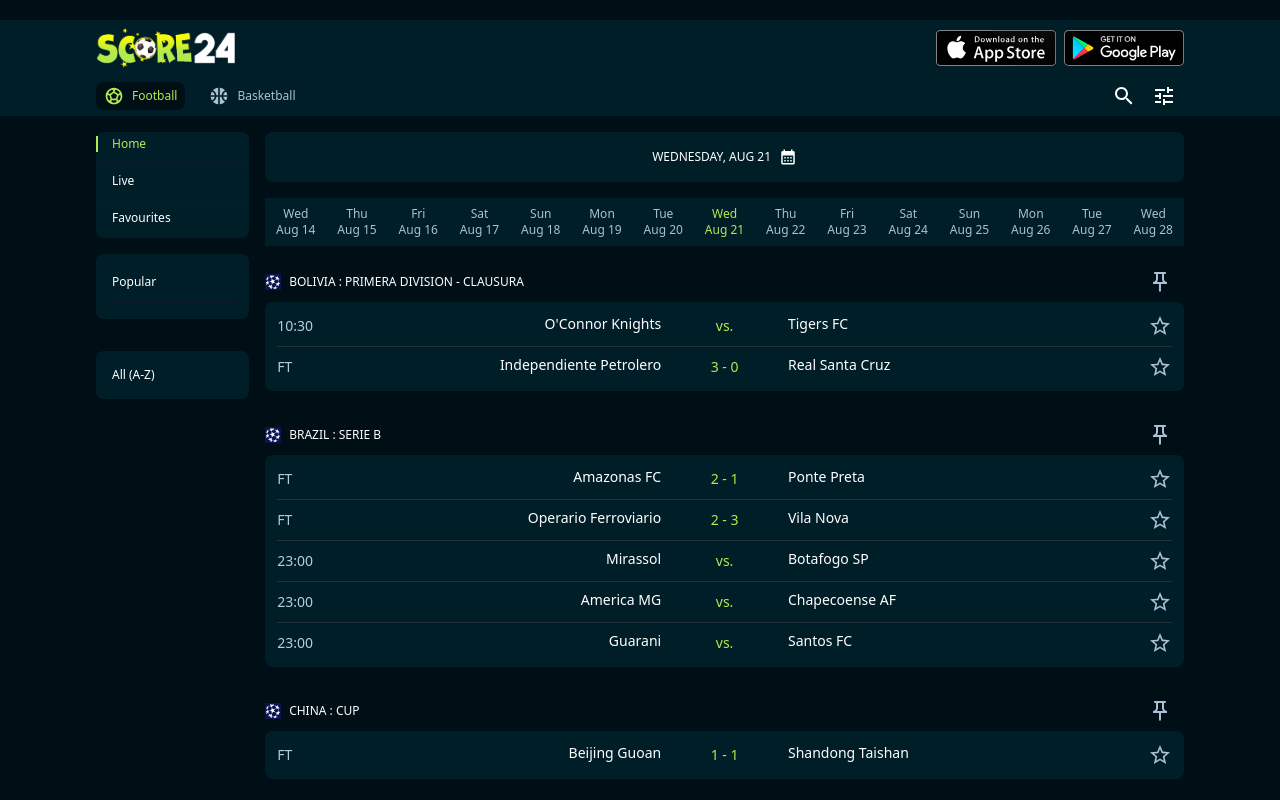
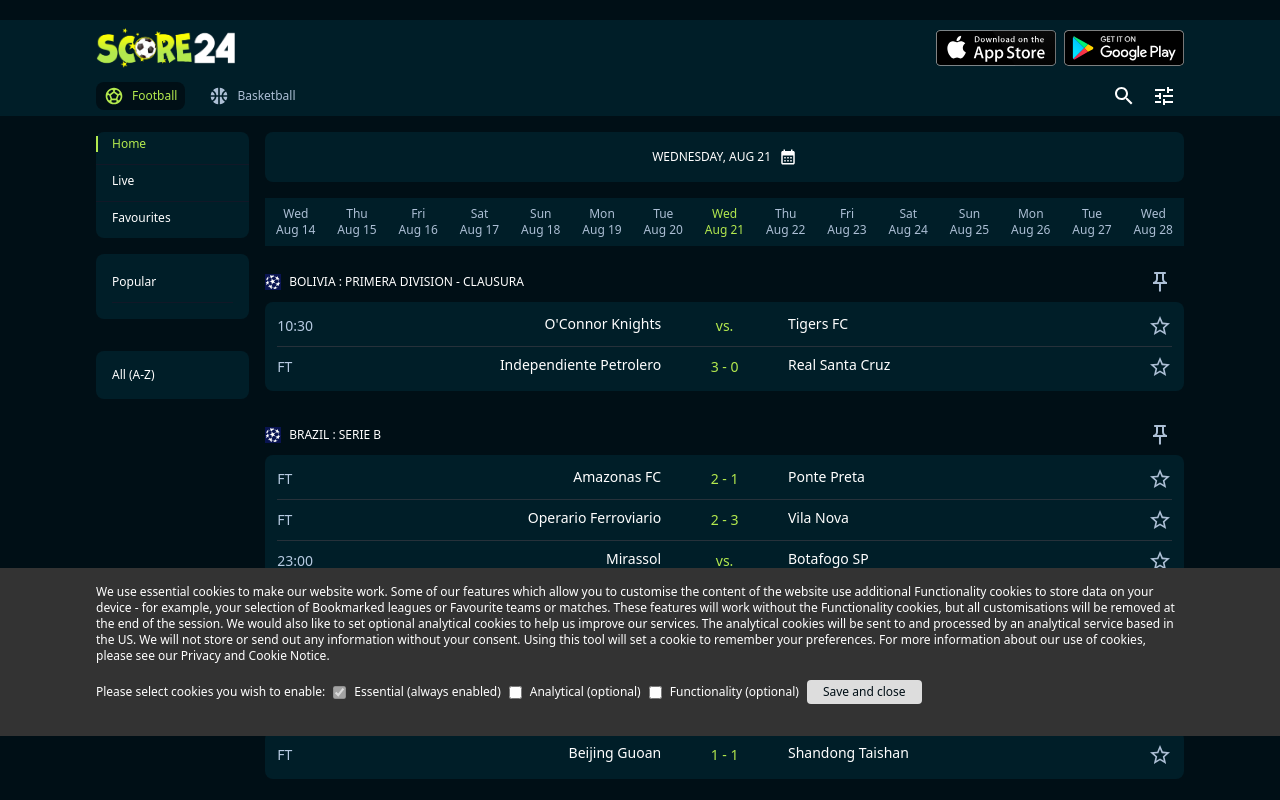
Before and after one commit to rilwanat/score24, a React (Create React App) app: page / in a window 1280 px wide. Shown: the top 800 px of the page. Built offline with nearby package versions, Linux system fonts and the light colour scheme.

Commit message:
update responsive

```diff
--- a/src/components/main/LandingPage.jsx
+++ b/src/components/main/LandingPage.jsx
@@ -4,6 +4,8 @@
 import Header from './navbar/Header';
 import Footer from './navbar/Footer';
 import BottomMobileMenu from './navbar/BottomMobileMenu';
+
+import CookieConsent from './navbar/CookieConsent';
 
 import MainContent from './MainContent';
 
@@ -49,6 +51,8 @@
         </div>
       <Footer />
 
+      <CookieConsent />
+
       {isMobile && <BottomMobileMenu />}
 
     </div>
--- /dev/null
+++ b/src/components/main/navbar/CookieConsent.jsx
@@ -0,0 +1,123 @@
+import React, { useState, useEffect } from 'react';
+
+function CookieConsent() {
+  const [isVisible, setIsVisible] = useState(true);
+  const [isMobile, setIsMobile] = useState(window.innerWidth <= 768);
+
+  const [cookies, setCookies] = useState({
+    essential: true, // Essential cookies are always enabled
+    analytical: false,
+    functionality: false,
+  });
+
+
+  useEffect(() => {
+    const handleResize = () => {
+      setIsMobile(window.innerWidth <= 768);
+    };
+
+    window.addEventListener('resize', handleResize);
+    return () => {
+      window.removeEventListener('resize', handleResize);
+    };
+  }, []);
+
+  const handleAccept = () => {
+    // Handle the cookie acceptance logic here
+    setIsVisible(false);
+  };
+
+  const handleCheckboxChange = (e) => {
+    const { name, checked } = e.target;
+    setCookies((prevCookies) => ({
+      ...prevCookies,
+      [name]: checked,
+    }));
+  };
+
+  if (!isVisible) return null;
+
+  return (
+    <div
+      className={`px-4 lg:px-16 xl:px-24 2xl:px-80      fixed bottom-16 left-0 right-0 z-50 flex flex-col justify-center p-4 ${isMobile ? 'md:hidden' : 'md:flex'}`}
+      style={{ backgroundColor: '#333333' }}
+    >
+      {isMobile ? (
+        <>
+          <p className="text-xs text-white mb-4">
+            We use cookies to deliver our services and analyze performance.
+            <span className="underline cursor-pointer ml-1">Learn more...</span>
+          </p>
+          <div className="flex ">
+            <div
+              onClick={handleAccept}
+              style={{ backgroundColor: '#dddddd' }}
+              className="bg-scBackground text-scDarkerBackground text-xs px-4 py-1 rounded mr-2 cursor-pointer"
+            >
+              Essentials Only
+            </div>
+            <div
+              onClick={handleAccept}
+              style={{ backgroundColor: '#dddddd' }}
+              className="bg-scBackground text-scDarkerBackground text-xs px-4 py-1 rounded cursor-pointer"
+            >
+              Accept all
+            </div>
+          </div>
+        </>
+      ) : (
+        <div>
+          <p className="text-xs text-white mb-4">
+            We use essential cookies to make our website work. Some of our features which allow you to customise the content of the website use additional Functionality cookies to store data on your device - for example, your selection of Bookmarked leagues or Favourite teams or matches. These features will work without the Functionality cookies, but all customisations will be removed at the end of the session. We would also like to set optional analytical cookies to help us improve our services. The analytical cookies will be sent to and processed by an analytical service based in the US. We will not store or send out any information without your consent. Using this tool will set a cookie to remember your preferences. For more information about our use of cookies, please see our Privacy and Cookie Notice.
+          </p>
+          <div className="flex mb-4 items-center ">
+            <p className='text-xs text-white mr-2'>Please select cookies you wish to enable:</p>
+            <label className="text-xs text-white flex items-center mr-2">
+              <input
+                type="checkbox"
+                name="essential"
+                checked={cookies.essential}
+                onChange={handleCheckboxChange}
+                disabled
+                className="mr-2"
+              />
+              Essential (always enabled)
+            </label>
+            <label className="text-xs text-white flex items-center mr-2">
+              <input
+                type="checkbox"
+                name="analytical"
+                checked={cookies.analytical}
+                onChange={handleCheckboxChange}
+                className="mr-2"
+              />
+              Analytical (optional)
+            </label>
+            <label className="text-xs text-white flex items-center mr-2">
+              <input
+                type="checkbox"
+                name="functionality"
+                checked={cookies.functionality}
+                onChange={handleCheckboxChange}
+                className="mr-2"
+              />
+              Functionality (optional)
+            </label>
+            <div
+              onClick={handleAccept}
+              style={{  }}
+              className="hover:bg-scButtonHover bg-scButton text-scDarkerBackground text-xs px-4 py-1 rounded mr-2 cursor-pointer"
+            >
+              Save and close
+            </div>
+          </div>
+
+
+
+        </div>
+      )}
+    </div>
+  );
+}
+
+export default CookieConsent;
--- a/src/components/main/navbar/Footer.jsx
+++ b/src/components/main/navbar/Footer.jsx
@@ -22,9 +22,11 @@
 
       </div>
 
+      <hr className='my-2'/>
+
       <div className="mt-auto flex ">
 
-        <div className="bottom-0 w-full flex md:flex-row flex-col justify-between  py-4 mb-20">
+        <div className="bottom-0 w-full flex md:flex-row flex-col justify-between  pt-2 pb-4 mb-48">
           <div className='flex md:flex-row flex-col'>
             <div className='flex'><a className="text-xs text-white mr-2 cursor-pointer hover:text-scGreen">Terms and Conditions of Use</a><a className="text-xs text-white mr-2">|</a></div>
             <div className='flex'><a className="text-xs text-white mr-2 cursor-pointer hover:text-scGreen">Privacy and Cookie Notice</a><a className="text-xs text-white mr-2">|</a></div>
--- a/tailwind.config.js
+++ b/tailwind.config.js
@@ -14,6 +14,8 @@
         scGreen: '#B3E94E',
         scBackgroundHover: '#002831',
         scYellow: '#FFFF00',
+        scButton: '#dddddd',
+        scButtonHover: '#cccccc'
       }
     },
   },
```
